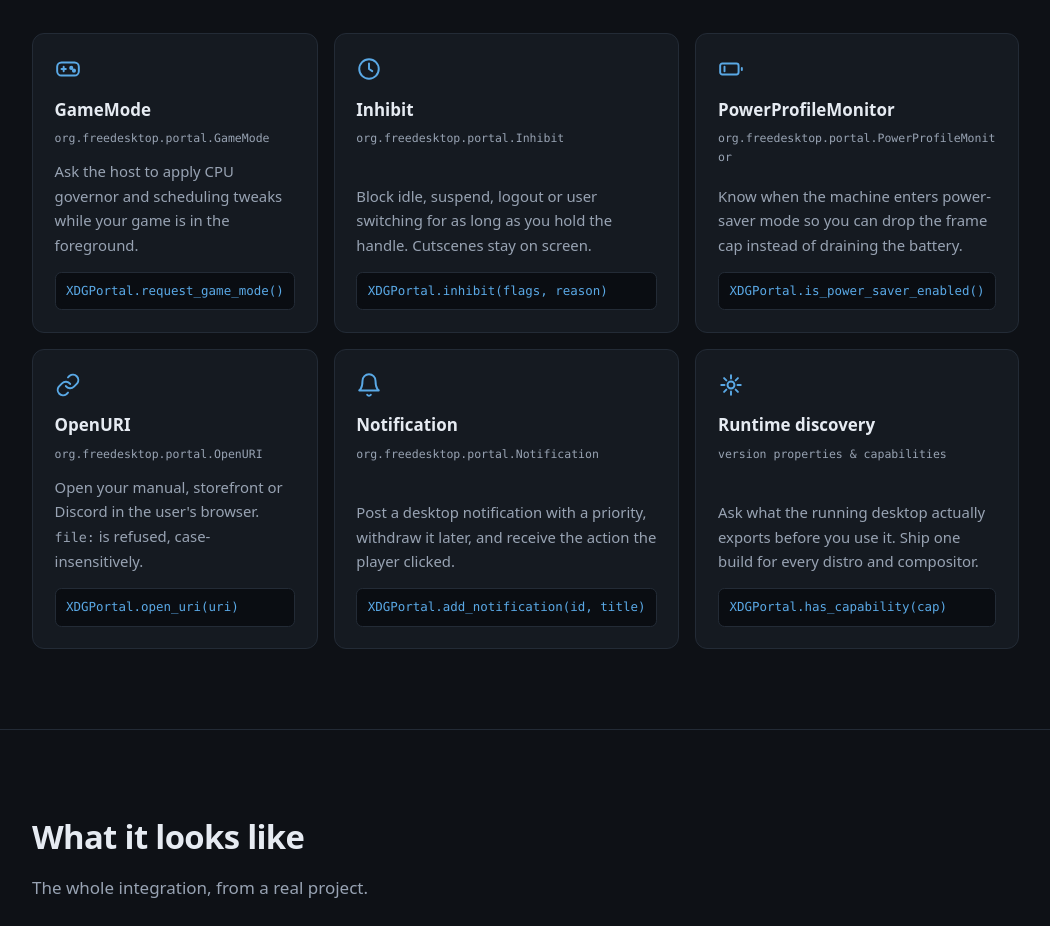
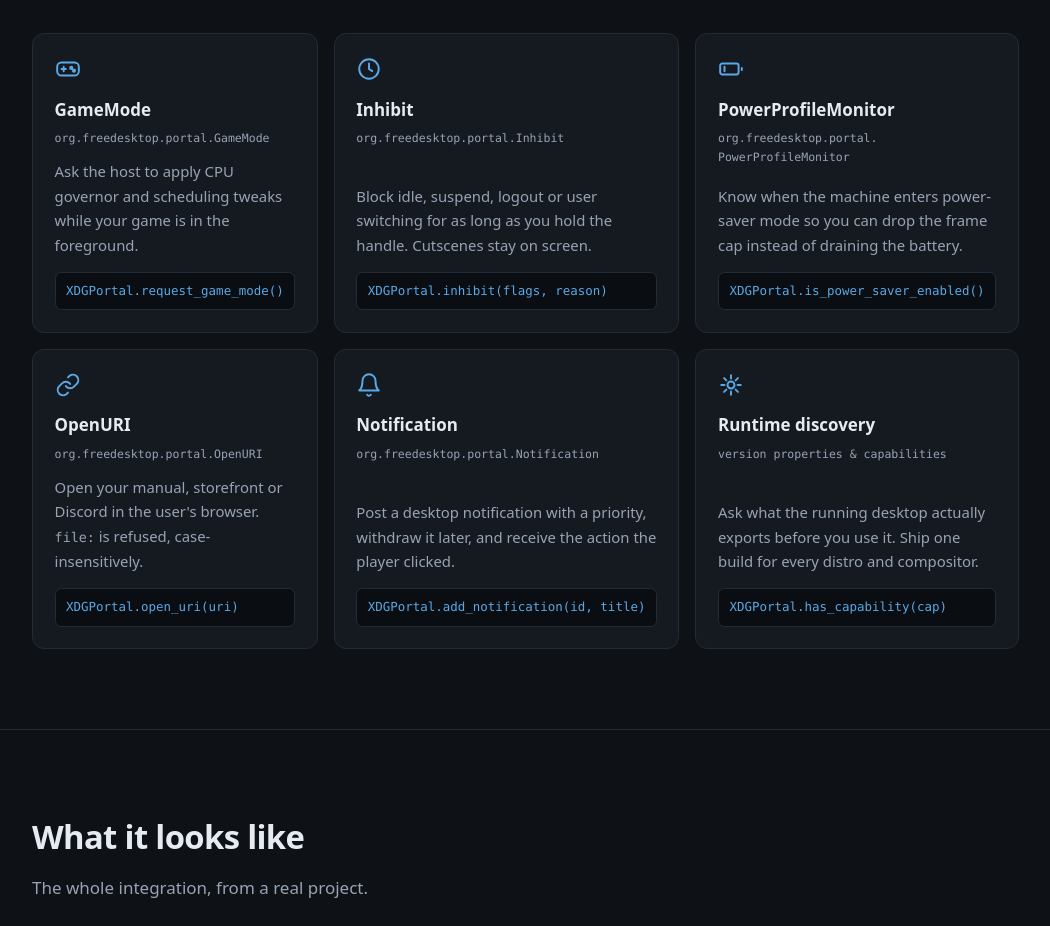
Before and after one commit to KevinTCoughlin/godot-xdg-portals, a plain HTML site: page site/index.html in a window 1280 px wide. Shown: the part 1567-2493 px from the top of the page, without its empty margins (128-1178 px from the left). Drawn offline with Linux system fonts and the light colour scheme.

Commit message:
fix(site): wrap portal interface names at dot boundaries
Rendering the page in a browser showed the PowerProfileMonitor card breaking
its interface name mid-word as "PowerProfileMonit / or", because .card .iface
used word-break: break-all.

Switches to word-break: normal with explicit <wbr> markers after each dot, so
the names wrap between segments the way they read. Verified by rendering at
1280px and 390px: no horizontal overflow at either size, and the code blocks
still scroll inside their own containers rather than the page.

Co-Authored-By: Claude Opus 5 <noreply@anthropic.com>
Claude-Session: https://claude.ai/code/session_01JXowHWRv8ZY5fzgFRRoWLJ
Signed-off-by: Kevin T. Coughlin <706967+KevinTCoughlin@users.noreply.github.com>

```diff
--- a/site/index.html
+++ b/site/index.html
@@ -146,7 +146,10 @@ SPDX-License-Identifier: MIT
   .card h3 { margin: 0 0 .35rem; font-size: 1.06rem; font-weight: 650; }
   .card .iface {
     font-family: var(--mono); font-size: .72rem; color: var(--text-dim);
-    margin: 0 0 .7rem; word-break: break-all;
+    margin: 0 0 .7rem;
+    /* These names have no spaces; <wbr> marks the dot boundaries so they wrap
+       between segments rather than mid-word. */
+    word-break: normal; overflow-wrap: break-word;
   }
   .card p { margin: 0 0 .9rem; color: var(--text-dim); font-size: .93rem; flex: 1; }
   .card .api {
@@ -263,7 +266,7 @@ SPDX-License-Identifier: MIT
       <article class="card">
         <svg class="card-icon" viewBox="0 0 24 24" fill="none" stroke="currentColor" stroke-width="1.8" stroke-linecap="round" stroke-linejoin="round" aria-hidden="true"><path d="M6 12h4M8 10v4"/><circle cx="15" cy="11" r="1"/><circle cx="17.5" cy="13.5" r="1"/><rect x="2" y="6" width="20" height="12" rx="4"/></svg>
         <h3>GameMode</h3>
-        <p class="iface">org.freedesktop.portal.GameMode</p>
+        <p class="iface">org.<wbr>freedesktop.<wbr>portal.<wbr>GameMode</p>
         <p>Ask the host to apply CPU governor and scheduling tweaks while your game is in the foreground.</p>
         <div class="api">XDGPortal.request_game_mode()</div>
       </article>
@@ -271,7 +274,7 @@ SPDX-License-Identifier: MIT
       <article class="card">
         <svg class="card-icon" viewBox="0 0 24 24" fill="none" stroke="currentColor" stroke-width="1.8" stroke-linecap="round" stroke-linejoin="round" aria-hidden="true"><circle cx="12" cy="12" r="9"/><path d="M12 7v5l3 2"/></svg>
         <h3>Inhibit</h3>
-        <p class="iface">org.freedesktop.portal.Inhibit</p>
+        <p class="iface">org.<wbr>freedesktop.<wbr>portal.<wbr>Inhibit</p>
         <p>Block idle, suspend, logout or user switching for as long as you hold the handle. Cutscenes stay on screen.</p>
         <div class="api">XDGPortal.inhibit(flags, reason)</div>
       </article>
@@ -279,7 +282,7 @@ SPDX-License-Identifier: MIT
       <article class="card">
         <svg class="card-icon" viewBox="0 0 24 24" fill="none" stroke="currentColor" stroke-width="1.8" stroke-linecap="round" stroke-linejoin="round" aria-hidden="true"><rect x="2" y="7" width="17" height="10" rx="2"/><path d="M22 11v2"/><path d="M6 10v4"/></svg>
         <h3>PowerProfileMonitor</h3>
-        <p class="iface">org.freedesktop.portal.PowerProfileMonitor</p>
+        <p class="iface">org.<wbr>freedesktop.<wbr>portal.<wbr>PowerProfileMonitor</p>
         <p>Know when the machine enters power-saver mode so you can drop the frame cap instead of draining the battery.</p>
         <div class="api">XDGPortal.is_power_saver_enabled()</div>
       </article>
@@ -287,7 +290,7 @@ SPDX-License-Identifier: MIT
       <article class="card">
         <svg class="card-icon" viewBox="0 0 24 24" fill="none" stroke="currentColor" stroke-width="1.8" stroke-linecap="round" stroke-linejoin="round" aria-hidden="true"><path d="M10 13a5 5 0 0 0 7.5.5l3-3a5 5 0 0 0-7-7l-1.5 1.5"/><path d="M14 11a5 5 0 0 0-7.5-.5l-3 3a5 5 0 0 0 7 7l1.5-1.5"/></svg>
         <h3>OpenURI</h3>
-        <p class="iface">org.freedesktop.portal.OpenURI</p>
+        <p class="iface">org.<wbr>freedesktop.<wbr>portal.<wbr>OpenURI</p>
         <p>Open your manual, storefront or Discord in the user's browser. <code>file:</code> is refused, case-insensitively.</p>
         <div class="api">XDGPortal.open_uri(uri)</div>
       </article>
@@ -295,7 +298,7 @@ SPDX-License-Identifier: MIT
       <article class="card">
         <svg class="card-icon" viewBox="0 0 24 24" fill="none" stroke="currentColor" stroke-width="1.8" stroke-linecap="round" stroke-linejoin="round" aria-hidden="true"><path d="M18 8a6 6 0 1 0-12 0c0 7-3 9-3 9h18s-3-2-3-9"/><path d="M13.7 21a2 2 0 0 1-3.4 0"/></svg>
         <h3>Notification</h3>
-        <p class="iface">org.freedesktop.portal.Notification</p>
+        <p class="iface">org.<wbr>freedesktop.<wbr>portal.<wbr>Notification</p>
         <p>Post a desktop notification with a priority, withdraw it later, and receive the action the player clicked.</p>
         <div class="api">XDGPortal.add_notification(id, title)</div>
       </article>
```
